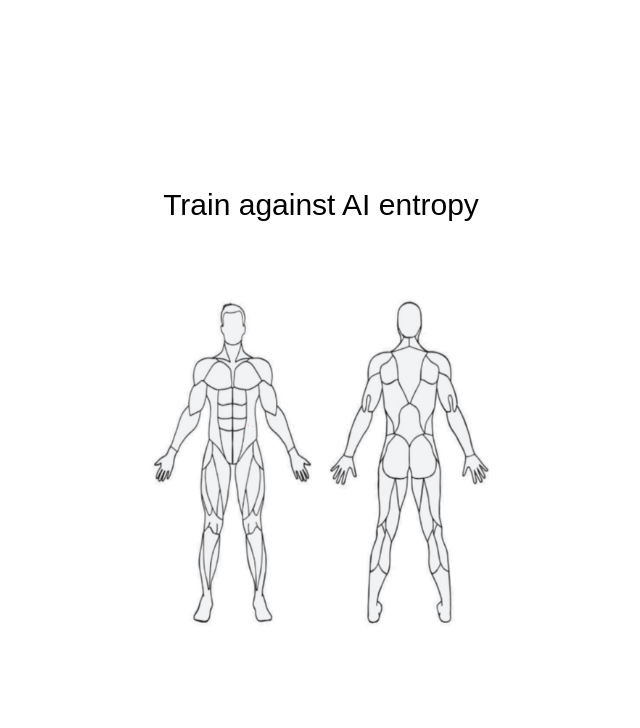
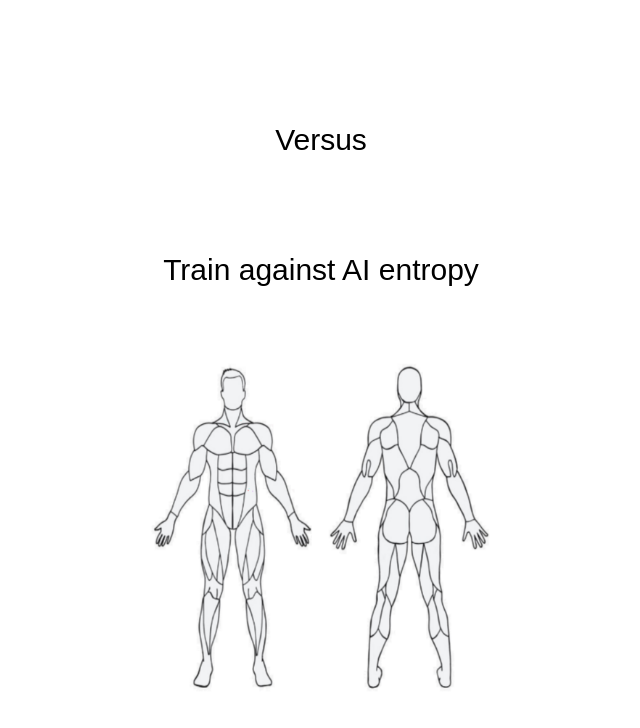
Before and after one commit to moskalyk/versus.energy, a React (Vite) app: page / in a window 1280 px wide. Shown: the top 728 px of the page, without its empty margins (319-959 px from the left). Built offline with nearby package versions, Linux system fonts and the light colour scheme; a web font is replaced by a local one.

Commit message:
added app title

```diff
--- a/src/App.tsx
+++ b/src/App.tsx
@@ -31,6 +31,9 @@ function App() {
   return (
     <>
       <div>
+        <p style={{color: 'black'}}>Versus</p>
+        <br/>
+        <br/>
         <p style={{color: 'black'}}>Train against AI entropy</p>
         <br/>
         <br/>
```
